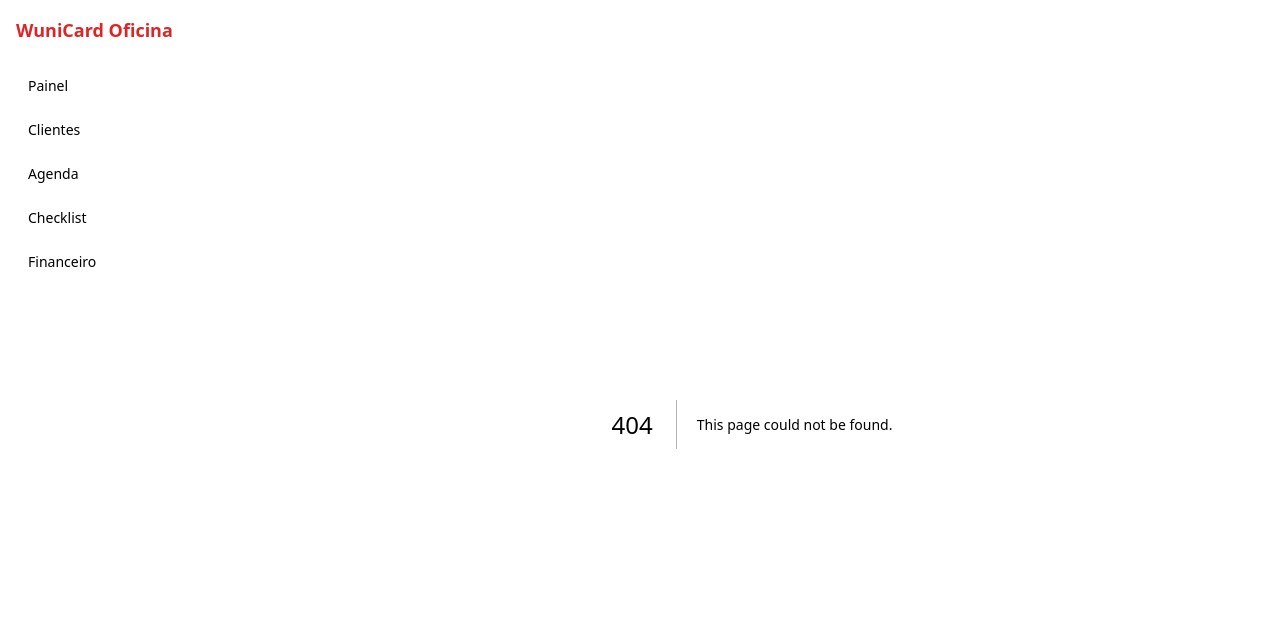
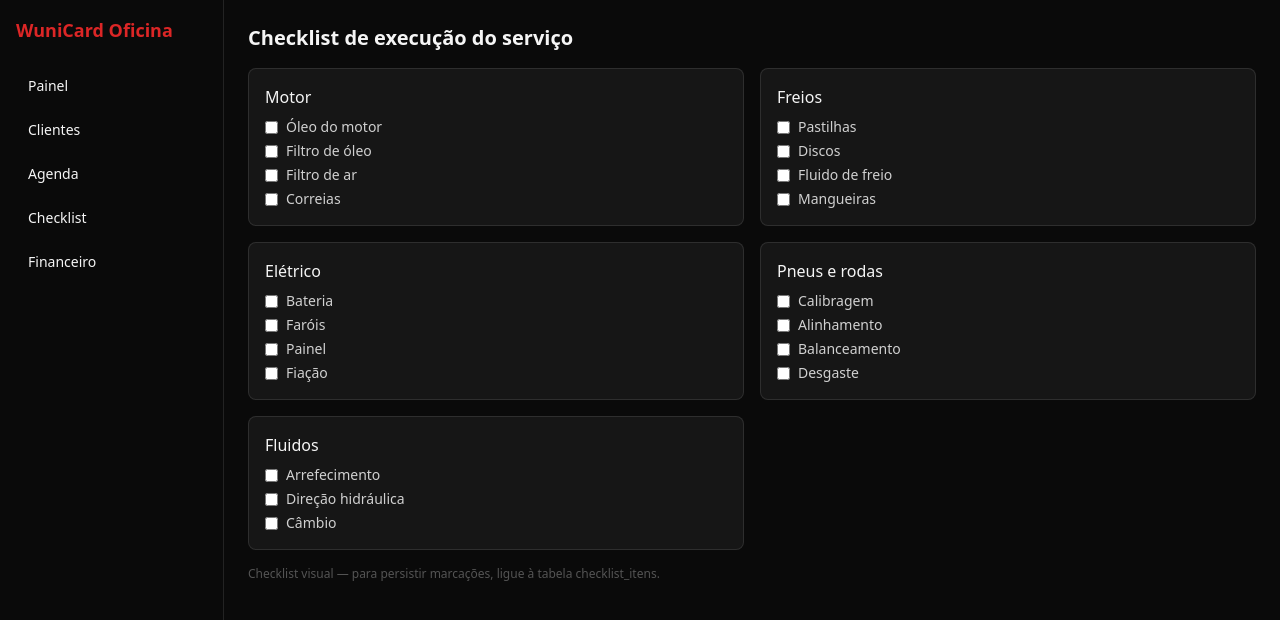
Before and after one commit to wuniflow-creator/wunicar-oficina, a Next.js app: page /checklist in a window 1280 px wide. Before the commit this address had no page. Shown: the top 620 px of the page. Built offline with nearby package versions, Linux system fonts and the light colour scheme.

Commit message:
feat: import app/checklist/page.tsx

```diff
--- /dev/null
+++ b/app/checklist/page.tsx
@@ -0,0 +1,13 @@
+"use client";
+
+const categorias = [
+  { nome: "Motor", itens: ["Óleo do motor", "Filtro de óleo", "Filtro de ar", "Correias"] },
+  { nome: "Freios", itens: ["Pastilhas", "Discos", "Fluido de freio", "Mangueiras"] },
+  { nome: "Elétrico", itens: ["Bateria", "Faróis", "Painel", "Fiação"] },
+  { nome: "Pneus e rodas", itens: ["Calibragem", "Alinhamento", "Balanceamento", "Desgaste"] },
+  { nome: "Fluidos", itens: ["Arrefecimento", "Direção hidráulica", "Câmbio"] },
+];
+
+export default function Checklist() {
+  return <div><h2 className="text-xl font-semibold mb-4">Checklist de execução do serviço</h2><div className="grid md:grid-cols-2 gap-4">{categorias.map((cat) => <div key={cat.nome} className="bg-white/5 border border-white/10 rounded-lg p-4"><h3 className="font-medium mb-2">{cat.nome}</h3><div className="space-y-1">{cat.itens.map((item) => <label key={item} className="flex items-center gap-2 text-sm text-white/80"><input type="checkbox" className="accent-primary" />{item}</label>)}</div></div>)}</div><p className="text-xs text-white/30 mt-4">Checklist visual — para persistir marcações, ligue à tabela checklist_itens.</p></div>;
+}
```
